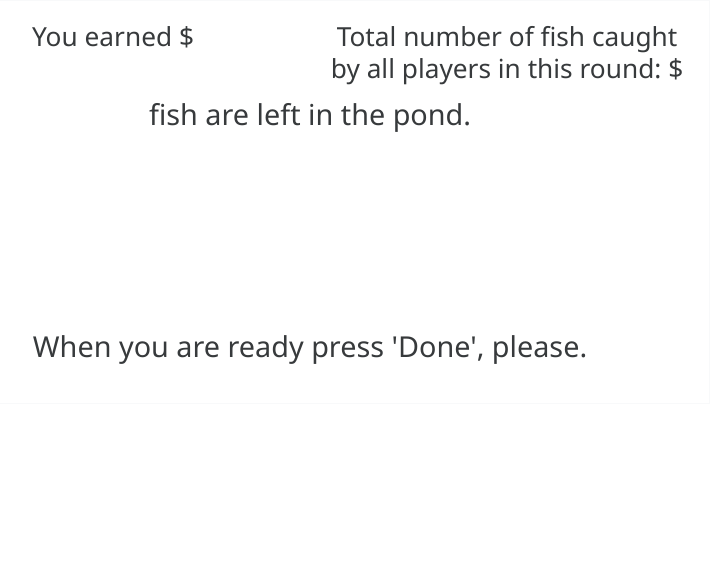
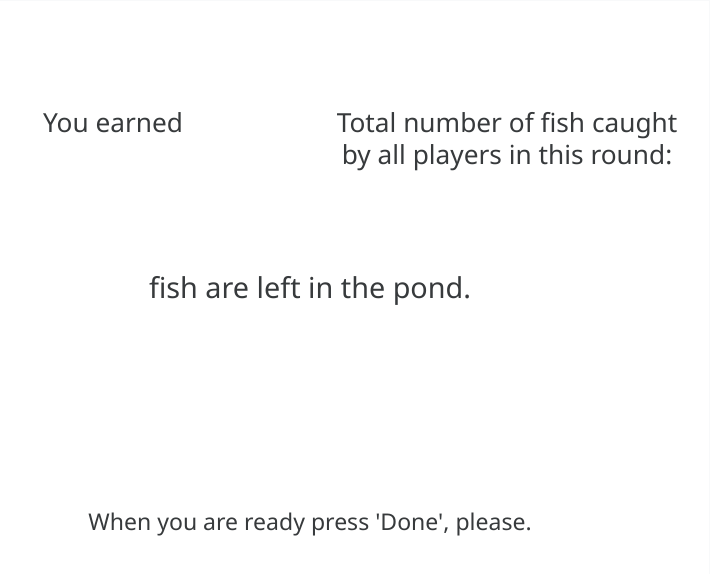
Before and after one commit to tr-2019/tragedy-revisited, a website: page public/results.htm in a window 1280 px wide. Shown: the whole page, without its empty margins (330-1043 px from the left). Drawn offline with Linux system fonts and the light colour scheme.

Commit message:
Update results.htm

```diff
--- a/public/results.htm
+++ b/public/results.htm
@@ -7,24 +7,24 @@
 <!--  <h3>My total: $<b id="mybank"></b></h3>-->
   <div class="card border-light mb-3" style="max-width: 50rem;">
     <div class="card-body">
-    <!--  <div class="card-title">Your partner chose to <b id="totalPool"></b>
-    </div> -->
+    <br></br>
     <div class="card-text">
     <div class="row">
           <div class="col">
-            <h3>You earned $<b id="myearning"></b></h3>
+            <h3>You earned <b id="myearning"></b></h3>
           </div>
           <div class="col">
-            <h3> Total number of fish caught by all players in this round: $<b id="totalFish"></b></h3>
+            <h3> Total number of fish caught by all players in this round: <b id="totalFish"></b></h3>
           </div>
     </div>
     </div>
+    <br></br>
     <div class="card-text">
     <p> <b id="totalPool"></b> fish are left in the pond.
     </p>
     <br></br>
     <br></br>
-    <p>When you are ready press 'Done', please.</p>
+    <p><small>When you are ready press 'Done', please.</small></p>
   </div>
   </div>
   </center>
```
